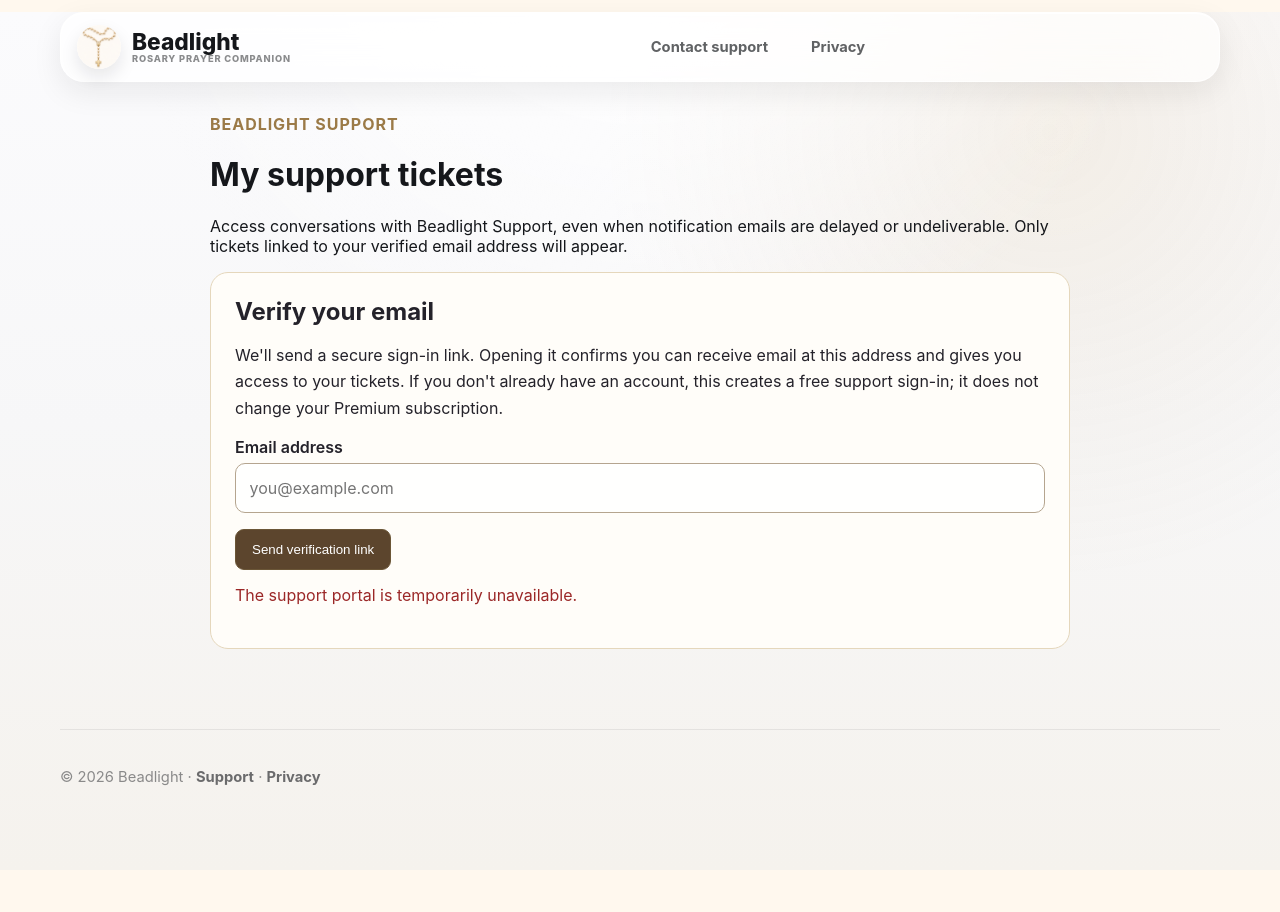
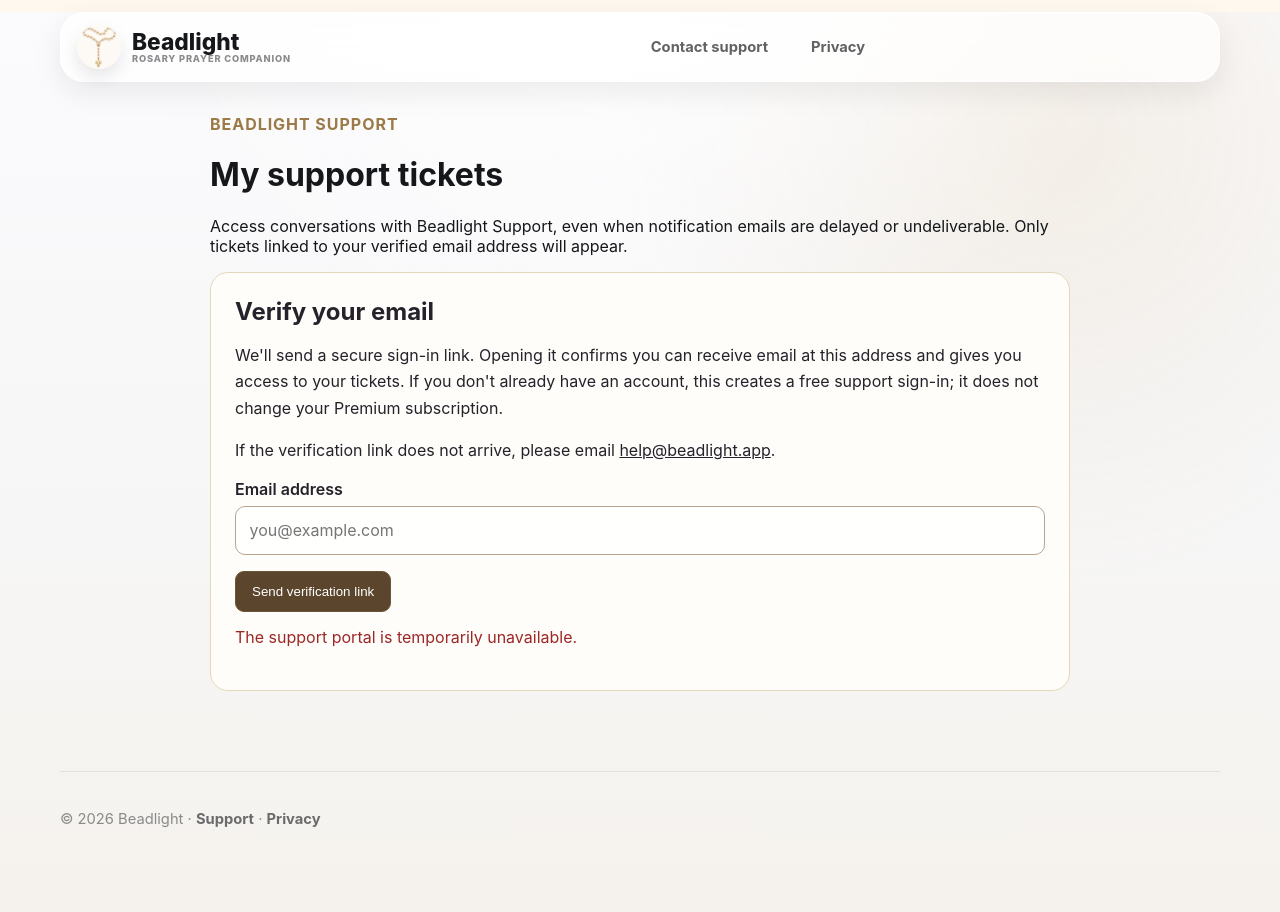
Before and after one commit to samwarb/beadlight, a Jekyll site: the page support/tickets/index.html, which Jekyll copies as it is, in a window 1280 px wide. Built offline with Jekyll 4.4.1, drawn with Linux system fonts in a browser that asks for light colours; a script that is not in the unit is left out.

Commit message:
Offer direct support if verification email is unavailable

```diff
--- a/support/tickets/index.html
+++ b/support/tickets/index.html
@@ -45,7 +45,7 @@
   <section class="portal-panel" id="portalSignIn">
     <h2>Verify your email</h2>
     <p>We'll send a secure sign-in link. Opening it confirms you can receive email at this address and gives you access to your tickets. If you don't already have an account, this creates a free support sign-in; it does not change your Premium subscription.</p>
-    <form id="portalAuthForm">
+    <p>If the verification link does not arrive, please email <a href="mailto:help@beadlight.app">help@beadlight.app</a>.</p><form id="portalAuthForm">
       <label for="portalEmail">Email address</label>
       <input id="portalEmail" type="email" autocomplete="email" required maxlength="254" placeholder="you@example.com">
       <div class="portal-actions"><button type="submit" id="portalAuthButton">Send verification link</button></div>
```
